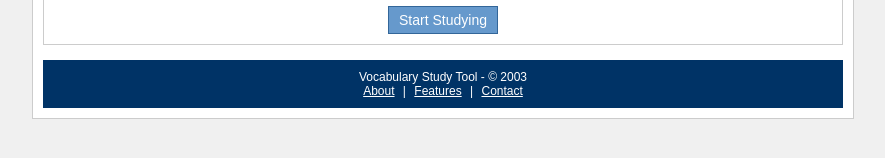
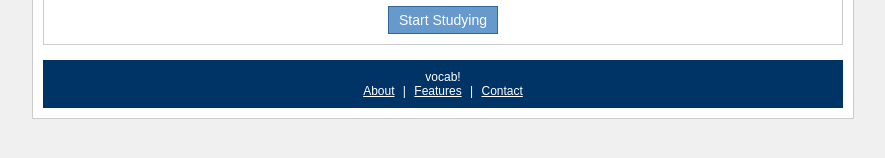
Before and after one commit to andrewminseo/study, a plain HTML site: page index.html in a window 1280 px wide. Shown: the part 422-580 px from the top of the page, without its empty margins (197-1082 px from the left). Drawn offline with Linux system fonts and the light colour scheme.

Commit message:
Update index.html

```diff
--- a/index.html
+++ b/index.html
@@ -303,7 +303,7 @@
         </div>
 
         <footer>
-            <div>Vocabulary Study Tool - © 2003</div>
+            <div>vocab!</div>
             <div class="footer-links">
                 <a href="#">About</a> |
                 <a href="#">Features</a> |
```
